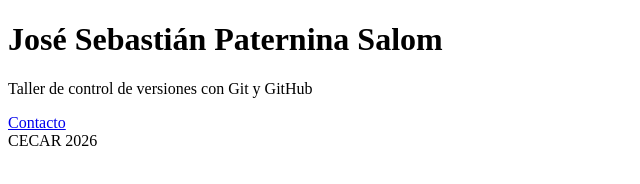
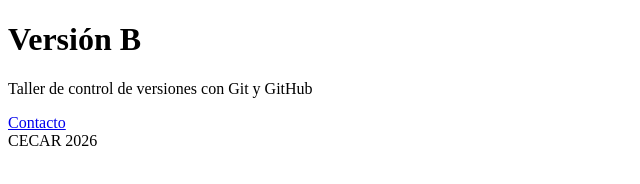
Before and after one commit to Jose-Pater294/taller-git-josepaternina, a plain HTML site: page index.html in a window 1280 px wide. Shown: the whole page, without its empty margins (0-640 px from the left). Drawn offline with Linux system fonts and the light colour scheme.

Commit message:
feat: cambia título a Versión B

```diff
--- a/index.html
+++ b/index.html
@@ -6,7 +6,7 @@
   <title>Taller Git</title>
 </head>
 <body>
-  <h1>José Sebastián Paternina Salom</h1>
+  <h1>Versión B</h1>
   <p>Taller de control de versiones con Git y GitHub</p>
   <a href="contacto.html">Contacto</a>
 </body>
```
